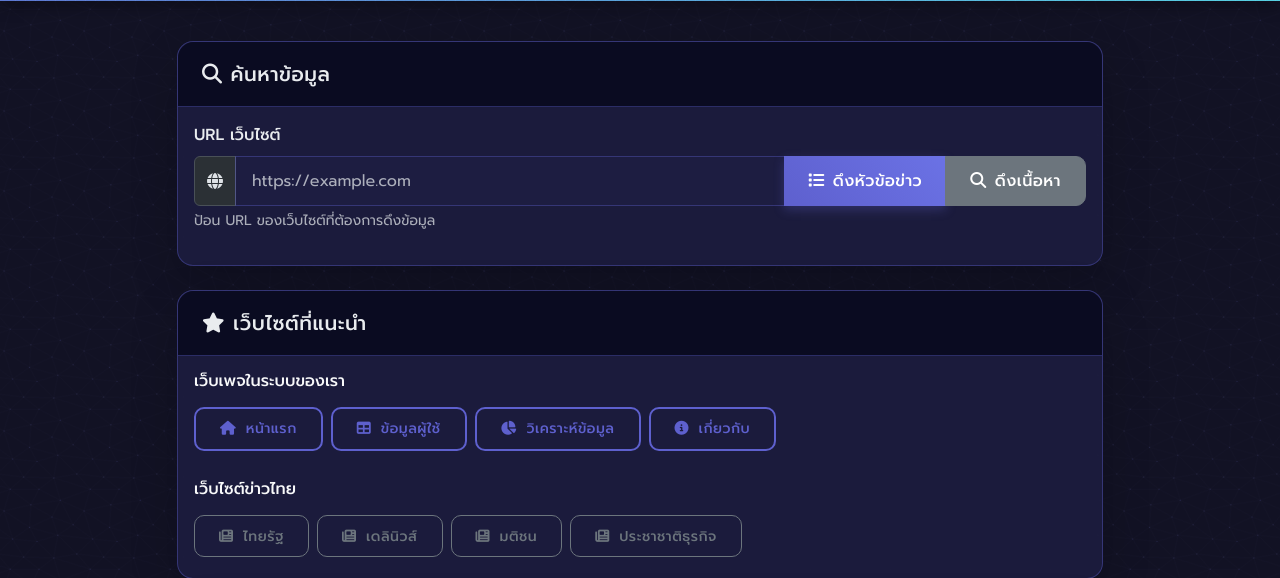
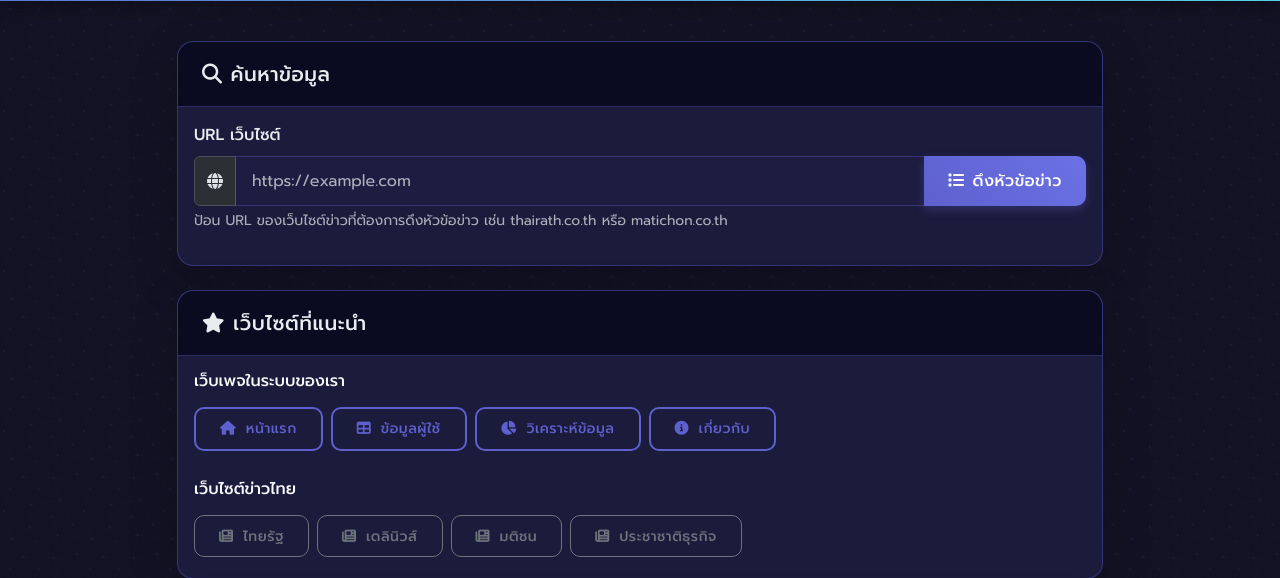
Before and after one commit to Z2ZATL/Data-and-Table-Management-System, a Flask app: page /scraping in a window 1280 px wide. Shown: the part 429-1007 px from the top of the page. Run offline with Flask 3, Linux system fonts and the light colour scheme.

Commit message:
Refine web scraping feature to focus on extracting news headlines
Remove content extraction functionality from scraping page and adjust instructions.

Replit-Commit-Author: Agent
Replit-Commit-Session-Id: 76e30050-908c-4ba2-9784-feabebc2bc6b
Replit-Commit-Screenshot-Url: https://storage.googleapis.com/screenshot-production-us-central1/b77ec35e-a0c3-4ccc-99bb-1031653fc1ca/a581baf5-efa7-4da1-bf86-365119ed7ff3.jpg

```diff
--- a/templates/scraping_new.html
+++ b/templates/scraping_new.html
@@ -31,11 +31,8 @@
                             <button type="submit" class="btn btn-primary" id="get-headlines-btn" form="headlines-form">
                                 <i class="fas fa-list me-2"></i>ดึงหัวข้อข่าว
                             </button>
-                            <button type="submit" class="btn btn-secondary" id="get-content-btn" form="content-form">
-                                <i class="fas fa-search me-2"></i>ดึงเนื้อหา
-                            </button>
                         </div>
-                        <div class="form-text">ป้อน URL ของเว็บไซต์ที่ต้องการดึงข้อมูล</div>
+                        <div class="form-text">ป้อน URL ของเว็บไซต์ข่าวที่ต้องการดึงหัวข้อข่าว เช่น thairath.co.th หรือ matichon.co.th</div>
                     </div>
                     <form id="headlines-form" action="{{ url_for('scrape_headlines') }}" method="post" style="display: none;">
                         <input type="hidden" name="url" id="headlines-url">
@@ -289,20 +286,12 @@
         `;
         document.head.appendChild(styleElement);
 
-        // สำหรับจัดการกับปุ่มดึงหัวข้อข่าวและดึงเนื้อหา
+        // สำหรับจัดการกับปุ่มดึงหัวข้อข่าว
         document.getElementById('get-headlines-btn').addEventListener('click', function() {
             const url = document.getElementById('url').value;
             if (url) {
                 document.getElementById('headlines-url').value = url;
                 document.getElementById('headlines-form').submit();
-            }
-        });
-
-        document.getElementById('get-content-btn').addEventListener('click', function() {
-            const url = document.getElementById('url').value;
-            if (url) {
-                document.getElementById('content-url').value = url;
-                document.getElementById('content-form').submit();
             }
         });
 
```
